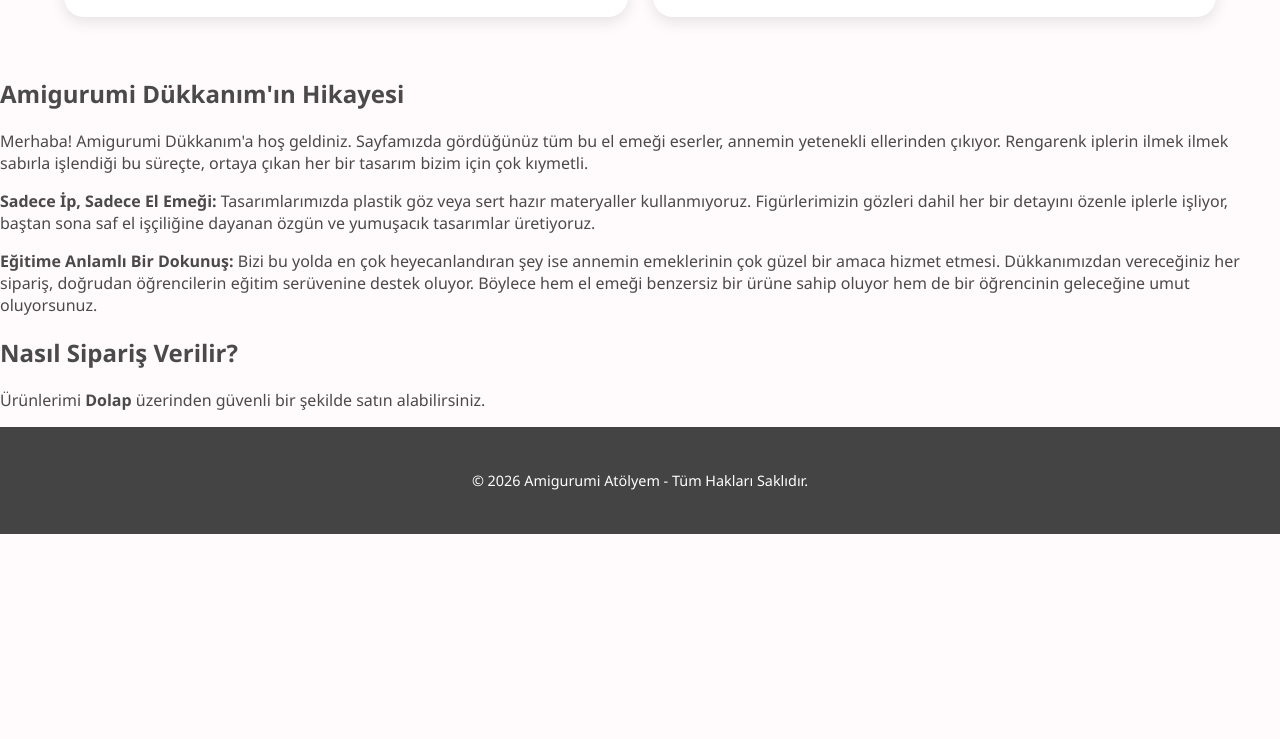
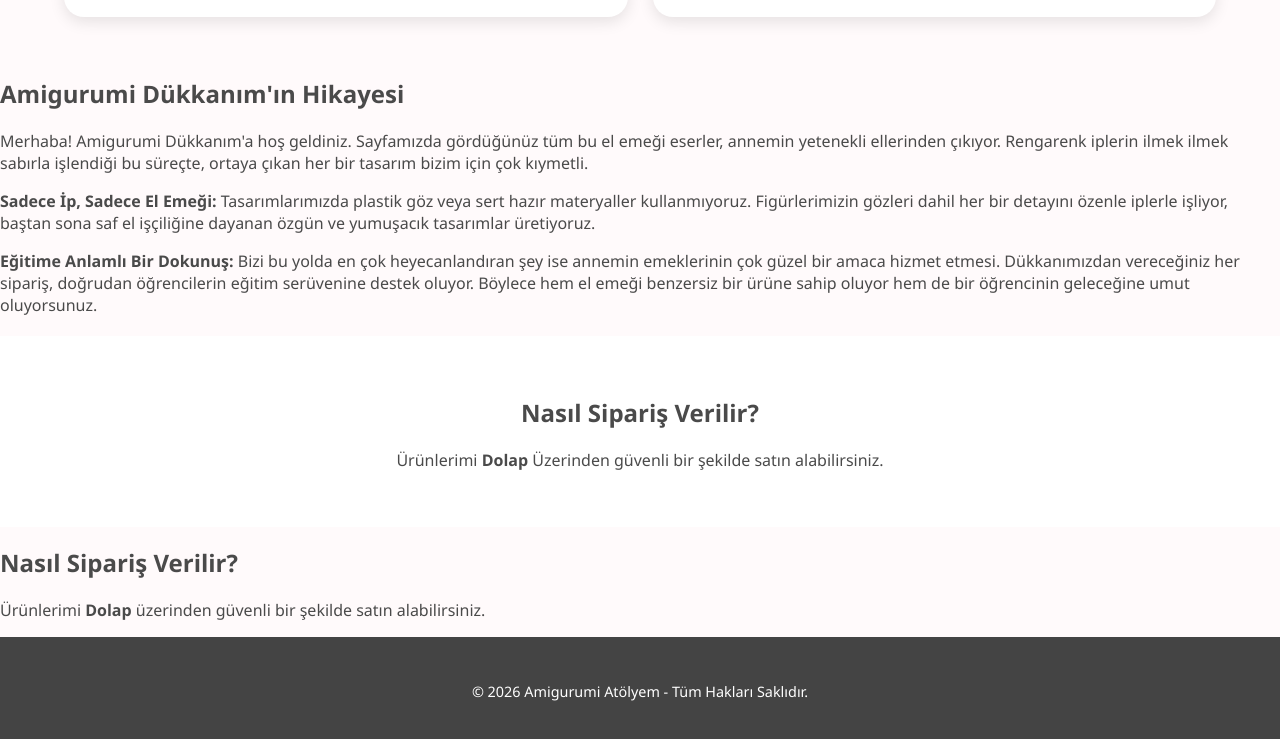
Before and after one commit to amigurumitr/Amigurumi_dukkanim, a plain HTML site: page index.html in a window 1280 px wide. Shown: the part 799-1538 px from the top of the page. Before the commit the page ends 1333 px from the top, so only its background shows below. Drawn offline with Linux system fonts and the light colour scheme.

Commit message:
Update index.html

```diff
--- a/index.html
+++ b/index.html
@@ -60,6 +60,10 @@
         <p><strong>Eğitime Anlamlı Bir Dokunuş:</strong> Bizi bu yolda en çok heyecanlandıran şey ise annemin emeklerinin çok güzel bir amaca hizmet etmesi. Dükkanımızdan vereceğiniz her sipariş, doğrudan öğrencilerin eğitim serüvenine destek oluyor. Böylece hem el emeği benzersiz bir ürüne sahip oluyor hem de bir öğrencinin geleceğine umut oluyorsunuz.</p>
     </div>
 </div>
+<div class="info-section">
+    <h2>Nasıl Sipariş Verilir?</h2>
+    <p>Ürünlerimi <b>Dolap</b> Üzerinden güvenli bir şekilde satın alabilirsiniz.</p>
+</div>
 
     <h2>Nasıl Sipariş Verilir?</h2>
     <p>Ürünlerimi <b>Dolap</b> üzerinden güvenli bir şekilde satın alabilirsiniz.</p>
```
